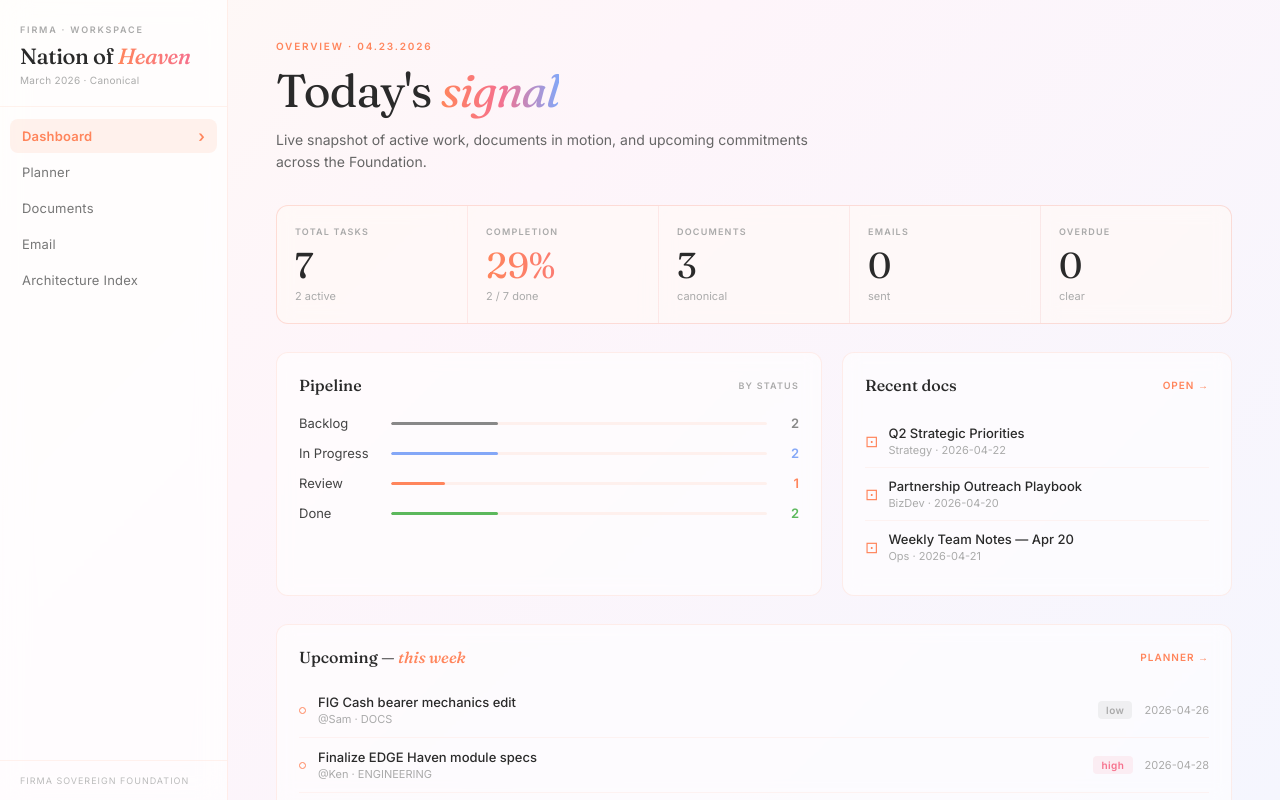
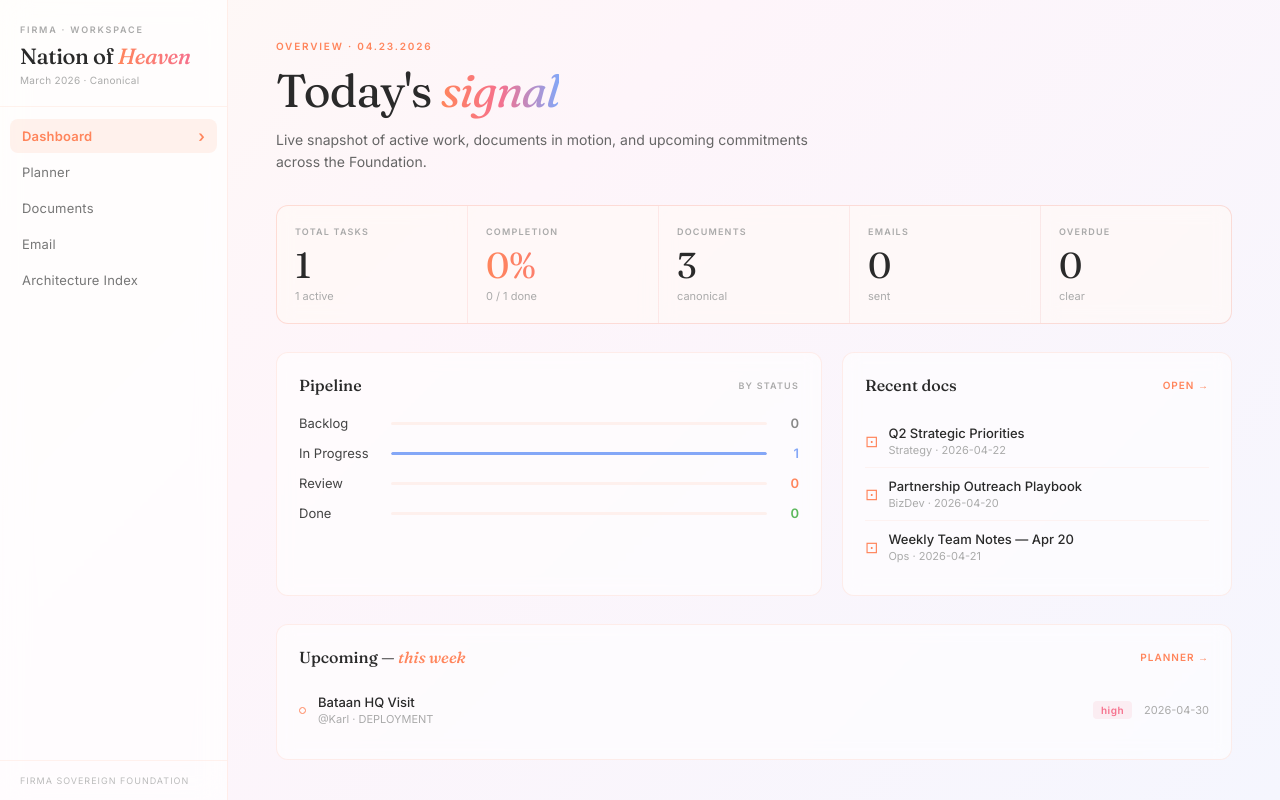
Before and after one commit to ksmntyt-max/firma-team-system, a React (Vite) app: page / in a window 1280 px wide. Built offline with nearby package versions, Linux system fonts and the light colour scheme.

Commit message:
fix: planner — only Bataan HQ Visit task, remove all sample tasks

```diff
--- a/src/App.jsx
+++ b/src/App.jsx
@@ -1,13 +1,7 @@
 import { useState, useRef } from 'react'
 
 const INITIAL_TASKS = [
-  { id: 1, title: 'Draft Q2 partnership outline for SRI', category: 'STRATEGY', priority: 'high', assignee: '@Adrian', date: '2026-05-02', status: 'backlog' },
-  { id: 2, title: 'Review Testamint Layer whitepaper v3', category: 'DOCS', priority: 'medium', assignee: '@Mia', date: '2026-05-04', status: 'backlog' },
-  { id: 3, title: 'Finalize EDGE Haven module specs', category: 'ENGINEERING', priority: 'high', assignee: '@Ken', date: '2026-04-28', status: 'inprogress' },
-  { id: 4, title: 'Bataan Freeport site visit prep', category: 'DEPLOYMENT', priority: 'medium', assignee: '@Joy', date: '2026-04-30', status: 'inprogress' },
-  { id: 5, title: 'FIG Cash bearer mechanics edit', category: 'DOCS', priority: 'low', assignee: '@Sam', date: '2026-04-26', status: 'review' },
-  { id: 6, title: 'Publish Canon 0101 v2', category: 'FOUNDATION', priority: 'high', assignee: '@Adrian', date: '2026-04-18', status: 'done' },
-  { id: 7, title: 'Onboard 3 new FIT country leads', category: 'OPS', priority: 'medium', assignee: '@Joy', date: '2026-04-15', status: 'done' },
+  { id: 1, title: 'Bataan HQ Visit', category: 'DEPLOYMENT', priority: 'high', assignee: '@Karl', date: '2026-04-30', status: 'inprogress' },
 ]
 
 const INITIAL_DOCUMENTS = [
```
